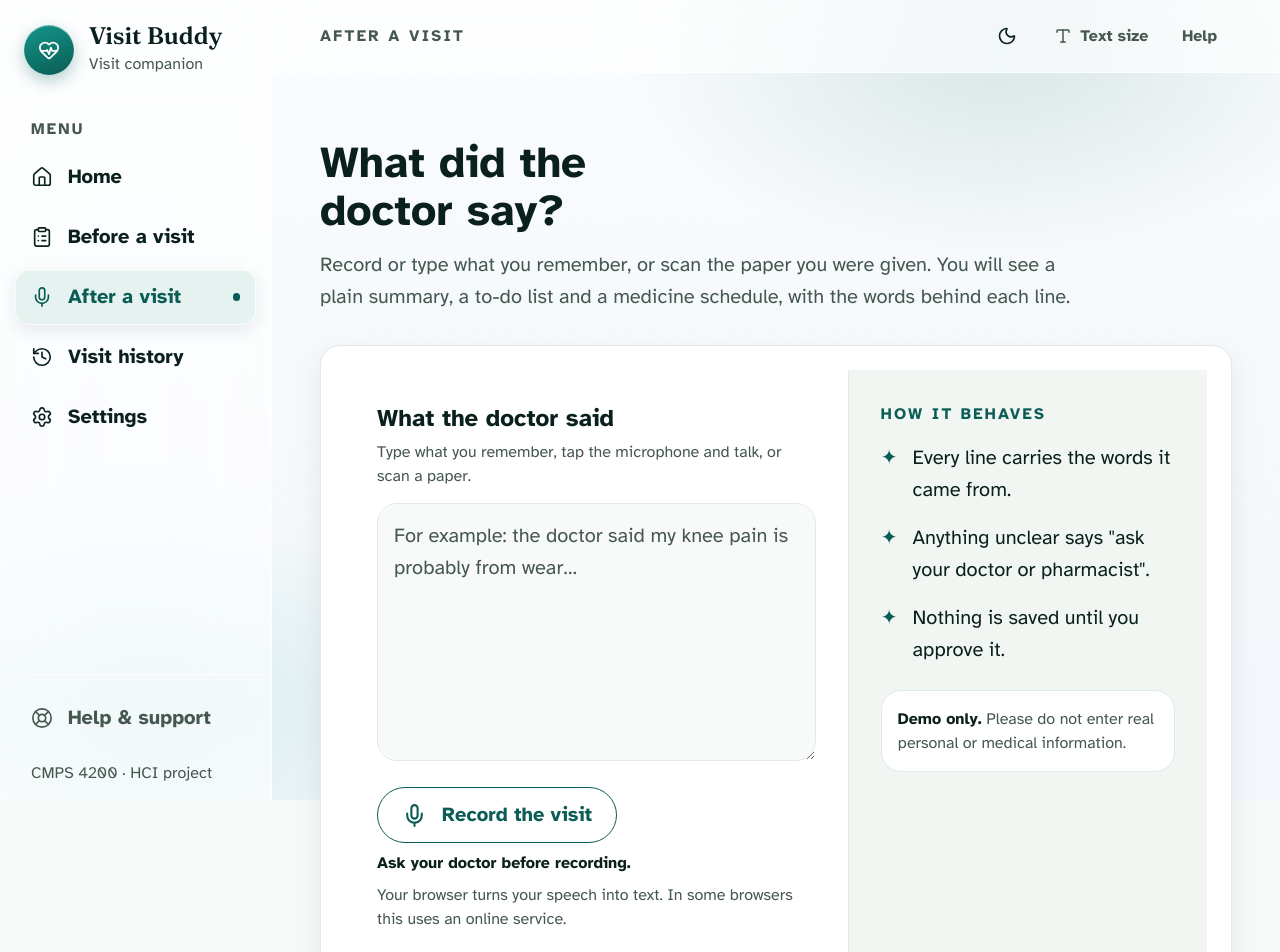
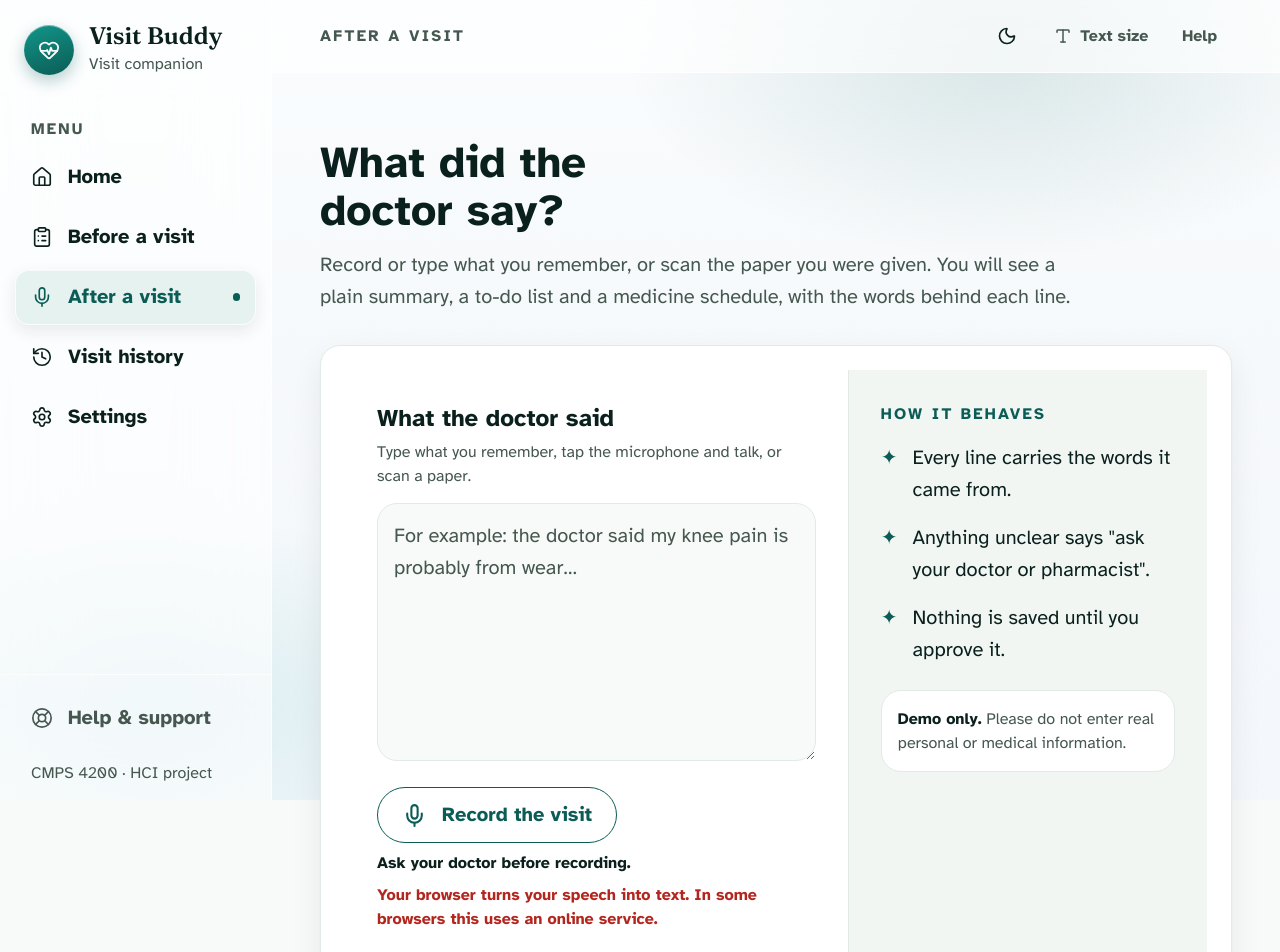
Before and after one commit to davebest07/visit-buddy, a React (Vite) app in the folder client/: page /app/after in a window 1280 px wide. Shown: the top 952 px of the page. Built offline with nearby package versions, Linux system fonts and the light colour scheme.

Commit message:
Make the browser speech disclosure red and bold

```diff
--- a/client/src/components/LiveTranscriber.jsx
+++ b/client/src/components/LiveTranscriber.jsx
@@ -106,7 +106,7 @@ export default function LiveTranscriber({
       )}
 
       {note ? <p className="mt-2 text-small font-bold text-ink">{note}</p> : null}
-      <p className="mt-2 text-small text-muted">
+      <p className="mt-2 text-small font-bold text-error">
         Your browser turns your speech into text. In some browsers this uses an online service.
       </p>
 
```
